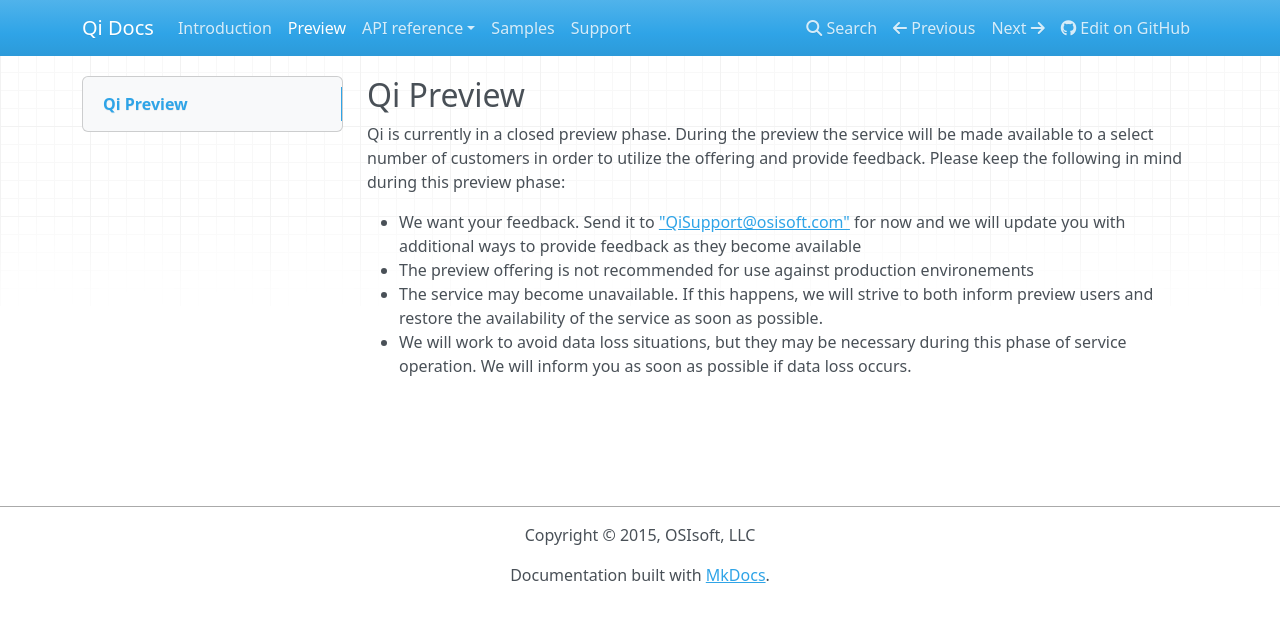
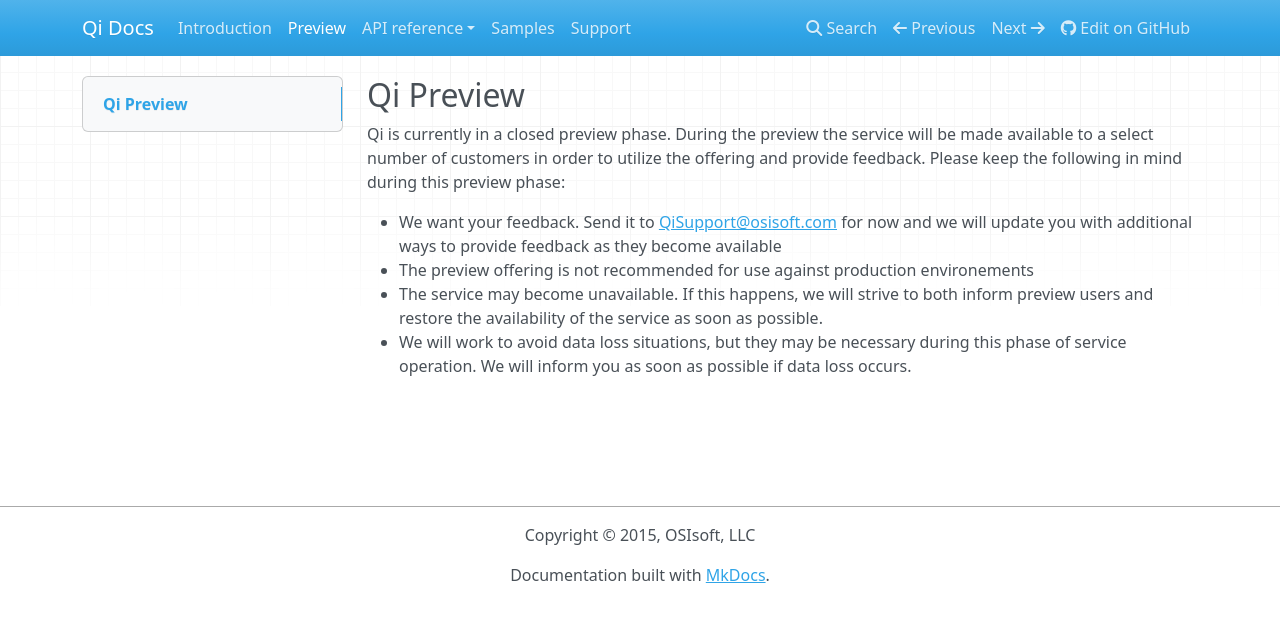
Before and after one commit to ssuryanarayanan/Qi-Docs, an MkDocs documentation site: the page built from docs/preview.md, in a window 1280 px wide. Shown: the top 622 px of the page. Built offline with MkDocs 1.6.1, drawn with Linux system fonts in a browser that asks for light colours; nearby versions of some CDN libraries; old or Windows-style settings are respelled for this version of MkDocs.

```diff
--- a/docs/preview.md
+++ b/docs/preview.md
@@ -2,7 +2,7 @@
 
 Qi is currently in a closed preview phase. During the preview the service will be made available to a select number of customers in order to utilize the offering and provide feedback. Please keep the following in mind during this preview phase:
 
-- We want your feedback. Send it to ["QiSupport@osisoft.com"](mailto: QiSupport@osisoft.com) for now and we will update you with additional ways to provide feedback as they become available
+- We want your feedback. Send it to [QiSupport@osisoft.com](mailto: QiSupport@osisoft.com) for now and we will update you with additional ways to provide feedback as they become available
 - The preview offering is not recommended for use against production environements
 - The service may become unavailable. If this happens, we will strive to both inform preview users and restore the availability of the service as soon as possible.
 - We will work to avoid data loss situations, but they may be necessary during this phase of service operation. We will inform you as soon as possible if data loss occurs.
```
